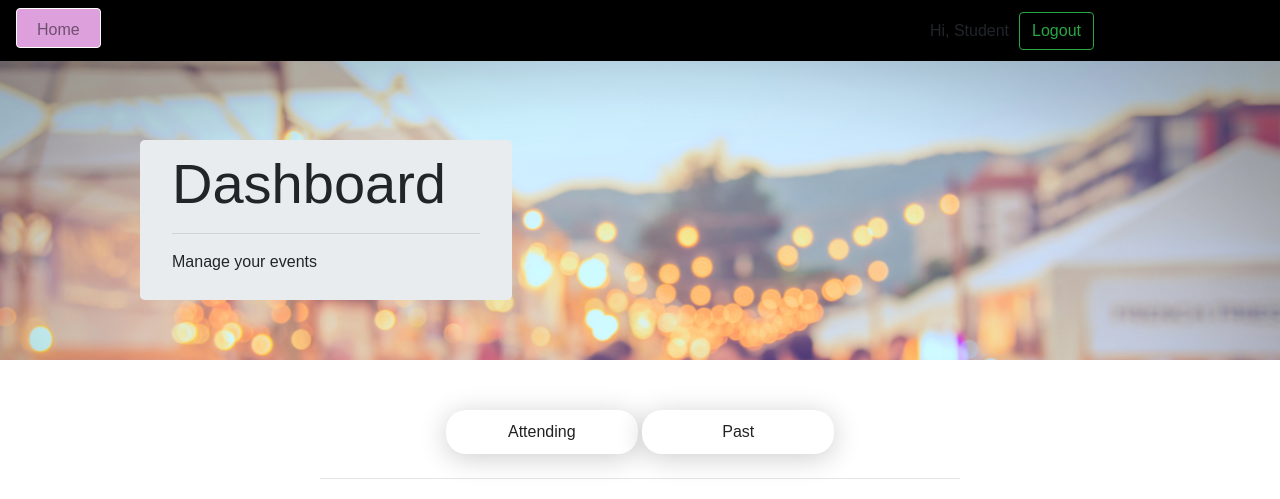
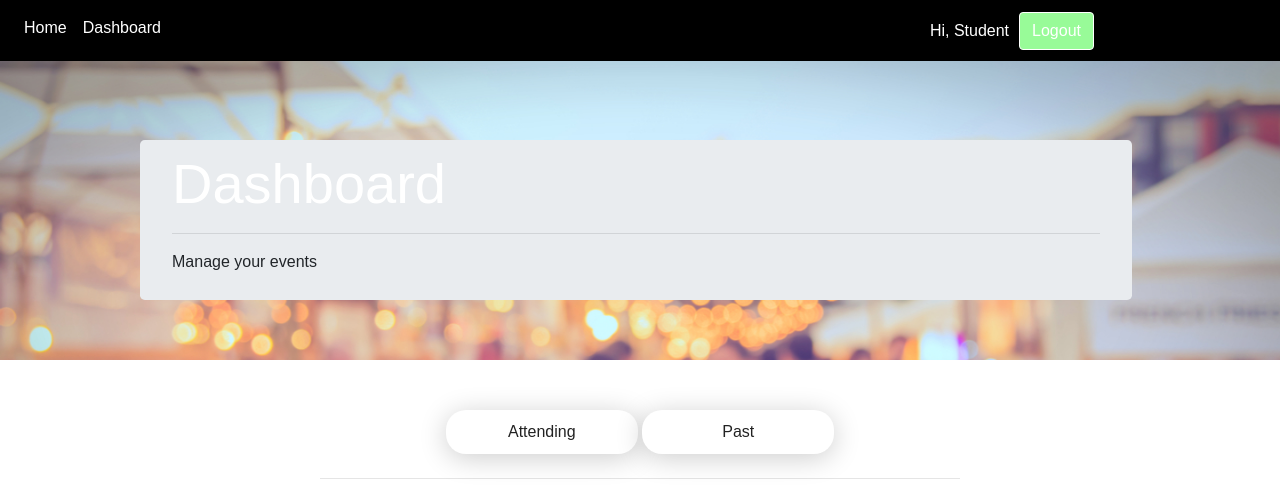
Before and after one commit to Anurag1810/BookIt-Event-Recommender-System, a Flask app: page /dashboard in a window 1280 px wide. Shown: the top 499 px of the page. Run offline with Flask 2, Linux system fonts and the light colour scheme; a user stored in the database is signed in; data comes from the database, SQL or seed files in the repository; some libraries are stand-ins or nearby versions.

Commit message:
Added UI fixes and added profiling.

```diff
--- a/run.py
+++ b/run.py
@@ -1,3 +1,11 @@
 from app import app
 if __name__ == '__main__':
-    app.run(debug=True, port=9999)
+    import cProfile, pstats
+
+    profiler = cProfile.Profile()
+    profiler.enable()
+    app.run(debug=True)
+    profiler.disable()
+    stats = pstats.Stats(profiler).sort_stats('ncalls')
+    stats.print_stats()
+    stats.dump_stats('stats_file.dat')
--- a/static/css/dashboard.css
+++ b/static/css/dashboard.css
@@ -8,7 +8,7 @@
 }
 
 .body_background .jumbotron {
-  width: 30%;
+  width: 80%;
   top: 80px;
   margin: auto 0px;
   margin-left: 100px;
--- a/static/css/main.css
+++ b/static/css/main.css
@@ -56,7 +56,7 @@ footer {
 }
 
 footer .footer-stuff {
-	max-width: 640px;
+	width: 25em;
 	margin: 0 auto;
 }
 
--- a/static/templates/dashboard.html
+++ b/static/templates/dashboard.html
@@ -5,7 +5,7 @@
 </script>
 <header class="body_background">
 	<div class="jumbotron pull-right">
-	 	<h1 class="display-4">Dashboard</h1>
+	 	<h1 class="display-4" style="color:white;">Dashboard</h1>
  		<hr>
 		<p>Manage your events
 		</p>
--- a/static/templates/index.html
+++ b/static/templates/index.html
@@ -7,7 +7,7 @@
 	<div class="row">
 		<div class="col-md-6">
 			<div class="jumbotron" style="background-color: transparent;margin-top: -20%; margin-left: 10%">
-			 	<h1 class="display-4" style="font-family: cursive; font-size: 4em; width: 800px; font-weight: bold">BookIt- Event Manager Application</h1>
+			 	<h1 class="display-4" style="font-family: cursive; font-size: 3em;font-weight: bold">BookIt- Event Manager Application</h1>
 			 	<hr class="my-4">
 				<p style="font-family: cursive; font-size: 20px;font-weight: bold">BookIt is an Event management website through which you can create, book and cancel virtual events.
 				</p>
--- a/static/templates/navbar.html
+++ b/static/templates/navbar.html
@@ -94,33 +94,31 @@
   <div class="collapse navbar-collapse" id="navbarSupportedContent">
     <ul class="navbar-nav mr-auto">
       <li class="nav-item active">
-          <button type="button" class="btn btn-outline-primary my-2 my-sm-0 mr-2 chatbtn" style="height: 40px; background-color:plum ">
-              <a class="nav-link" href="/" style="margin-top: -5px">Home <span class="sr-only">(current)</span></a>
-          </button>
+          <a class="nav-link" href="/" style="color:white;">Home <span class="sr-only">(current)</span></a>
       </li>
       {% if current_user.is_authenticated == True %}
       <li class="nav-item">
-        <a class="nav-link" href="/dashboard">Dashboard</a>
+        <a class="nav-link" href="/dashboard" style="color:white;">Dashboard</a>
       </li>
       {% if event is defined and guestSpeaking is defined %}
         {% if guestSpeaking == true %}
         <li class="nav-item">
-          <a class="nav-link" href="/event/{{ event.id }}/speaker_profile">Profile</a>
+          <a class="nav-link" href="/event/{{ event.id }}/speaker_profile" style="color:white;">Profile</a>
         </li>
         {% endif %}
       {% endif %}
       {% if current_user is Staff %}
       <li class="nav-item">
-        <a class="nav-link" href="/add_event">Add Event</a>
+        <a class="nav-link" href="/add_event" style="color:white;">Add Event</a>
       </li>
       {% endif %}
       {% endif %}
     </ul>
     <div class="form-inline my-2 my-lg-0" style="margin-right: 170px;">
       {% if current_user.is_authenticated == True %}
-      <span style="margin-right: 10px">Hi, {{ current_user.name  }}</span>
+      <span style="margin-right: 10px;color:white;">Hi, {{ current_user.name  }}</span>
       <form id='logout' method="POST" action="/logout">
-        <button type="submit" class="btn btn-outline-success my-2 my-sm-0" name="logout" value="logout">
+        <button type="submit" class="btn btn-outline-success my-2 my-sm-0 loginbtn" name="logout" value="logout">
         Logout
         </button>
       </form>
@@ -165,8 +163,10 @@
   var span = document.getElementsByClassName("close")[0];
 
   // When the user clicks the button, open the modal
+  if(btn != null){
   btn.onclick = function() {
     modal.style.display = "block";
+  }
   }
 
   // When the user clicks on <span> (x), close the modal
```
Also changed, not shown: static/templates/navbar/navbar.html (+5 -5 lines).
